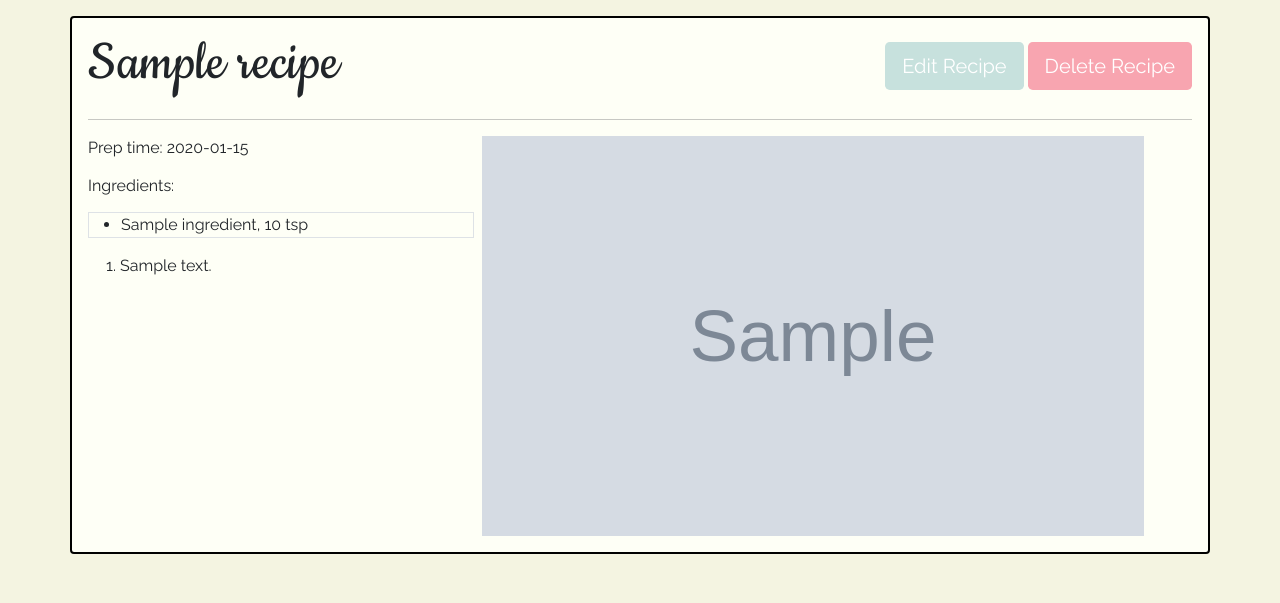
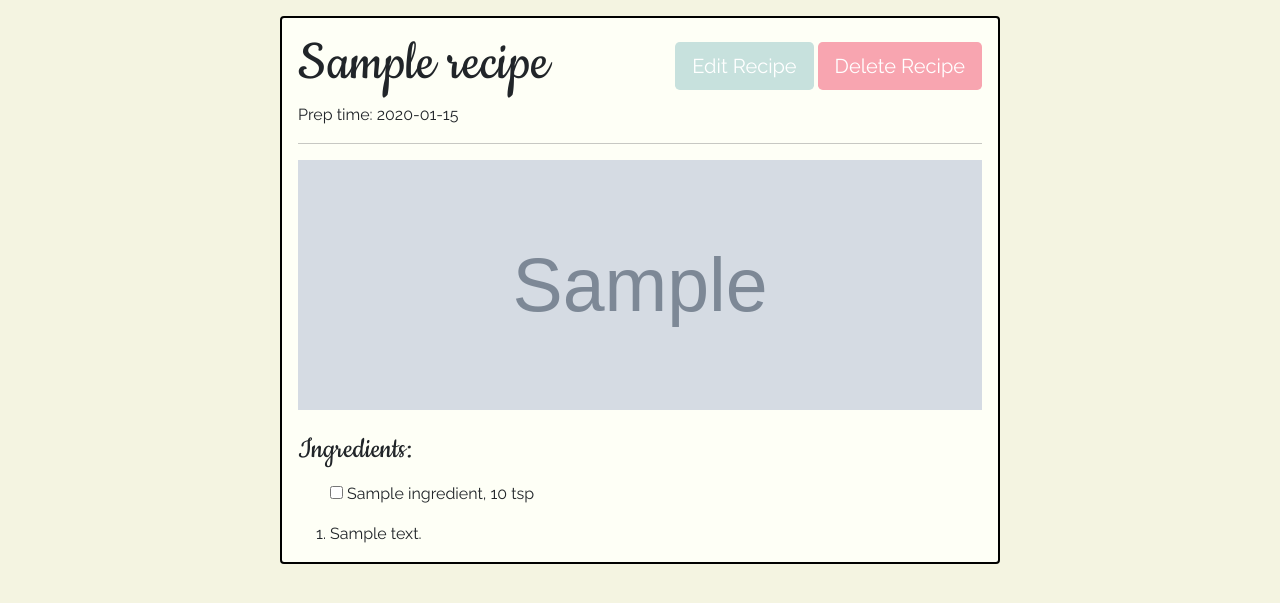
Before and after one commit to TheVulcanWizard/Yumbo, a Django app: page /recipes/1 in a window 1280 px wide. Shown: the part 74-677 px from the top of the page. Run offline with Django 3.2, Linux system fonts and the light colour scheme; a user stored in the database is signed in; tables that the repository leaves empty hold one stand-in row (values such as "Sample post"); grey boxes marked "Sample" are stand-in pictures; some libraries are stand-ins or nearby versions.

Commit message:
Styling changes to recipe_detail

```diff
--- a/recipes/static/recipes/recipes.css
+++ b/recipes/static/recipes/recipes.css
@@ -32,6 +32,10 @@ body {
     text-decoration-thickness: 2px;
 }
 
+.container-skinny {
+    max-width: 720px;
+}
+
 .recipe-card {
     color: black;
     background-color: var(--color-bg-light);
@@ -54,9 +58,9 @@ body {
 }
 
 .fit-image-profile {
-    width: 60%;
+    width: 100%;
     object-fit: cover;
-    height: 400px
+    height: 250px
 }
 
 .calendar-card {
@@ -107,8 +111,8 @@ body {
     overflow: hidden;
 }
 
-.border {
-    max-width: 35%;
+.strikethrough:checked + .ingredient-item {
+    text-decoration: line-through;
 }
 
 .fieldWrapper {
--- a/recipes/templates/recipes/recipe_detail.html
+++ b/recipes/templates/recipes/recipe_detail.html
@@ -1,6 +1,6 @@
 {% extends "recipes/base.html" %}
 {% block content %}
-    <div class="container rounded my-3" style="background-color: #fefff6; border: 2px solid black;">
+    <div class="container container-skinny rounded my-3" style="background-color: #fefff6; border: 2px solid black;">
         <div class="row mt-3">
             <div class="col">
                 <h1 class="recipe-header">{{ recipe.recipe_name }}</h1>
@@ -12,16 +12,20 @@
             </div>
 
         </div>
-        <hr>
-        <img src="{{ recipe.image.url }}" alt="" class="fit-image-profile col-md-6 float-md-right mb-3 ml-md-3 mr-5">
         <p>
             Prep time: {{ recipe.prep_time }}
         </p>
-        <h6>Ingredients:</h6>
+        <hr>
+        <img src="{{ recipe.image.url }}" alt="" class="fit-image-profile mb-4">
+
+        <h2>Ingredients:</h2>
         <p>
-            <ul class="border">
+            <ul style="list-style-type: none;">
                 {% for ingredient in ingredients %}
-                    <li>{{ ingredient.ingredient_name }}, {{ ingredient.quantity.normalize }} {{ ingredient.units }}</li>
+                    <li>
+                        <input type="checkbox" class="strikethrough" name="ingredient-check-{{ forloop.counter0 }}"></input>
+                        <label class="ingredient-item" for="ingredient-check-{{ forloop.counter0 }}"> {{ ingredient.ingredient_name }}, {{ ingredient.quantity.normalize }} {{ ingredient.units }}</label>
+                    </li>
                 {% endfor %}
             </ul>
         </p>
```
